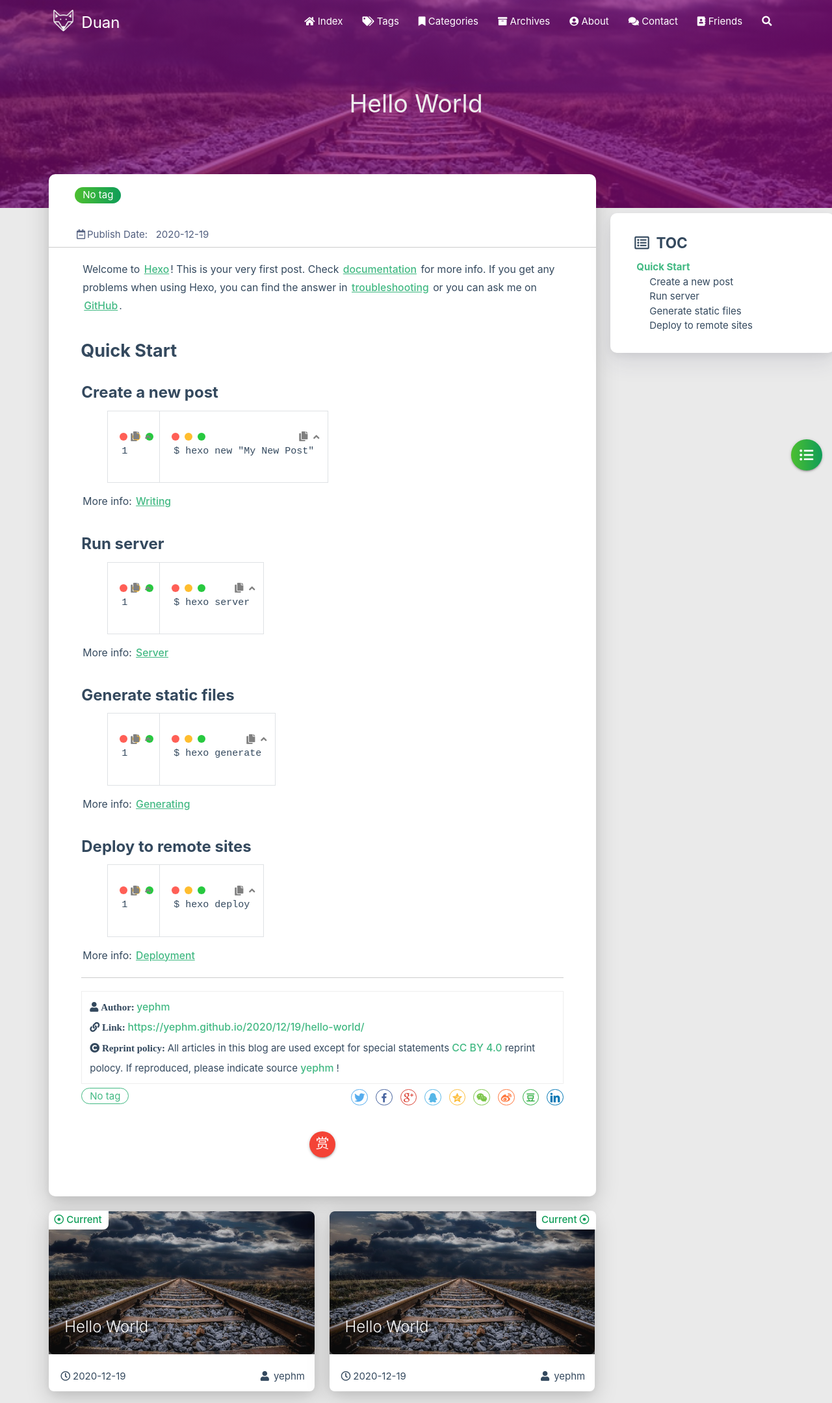
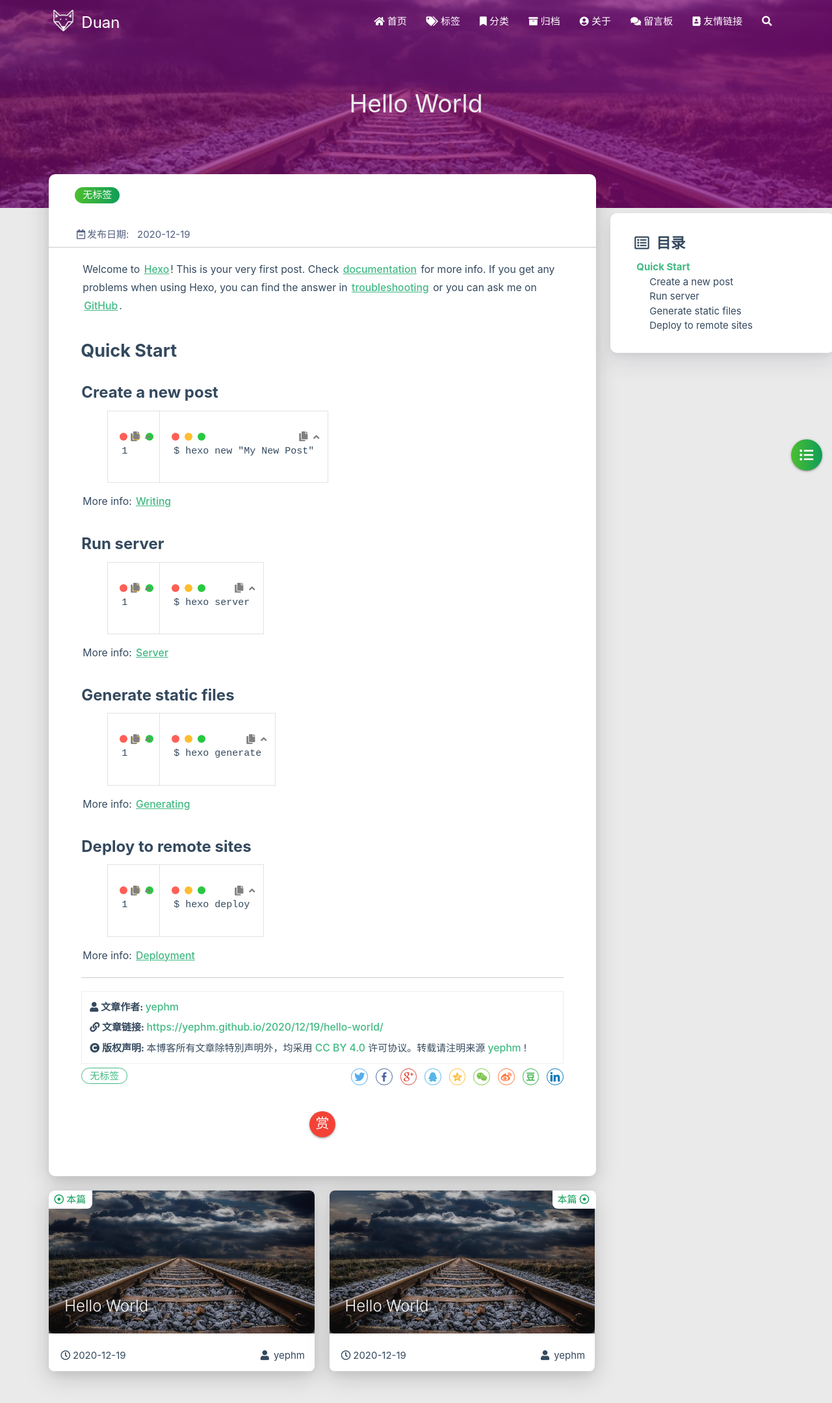
Before and after one commit to yephm/yephm.github.io, a plain HTML site: page 2020/12/19/hello-world/index.html in a window 1280 px wide. Shown: the top 2159 px of the page at 65% size. Drawn offline with Linux system fonts and the light colour scheme; some packages are replaced by stand-ins of ours; no server answers; a script that the page names is missing.

Commit message:
Site updated: 2020-12-20 09:45:41

```diff
--- a/2020/12/19/hello-world/index.html
+++ b/2020/12/19/hello-world/index.html
@@ -1,5 +1,5 @@
 <!DOCTYPE HTML>
-<html lang="en">
+<html lang="zh-CN">
 
 
 <head>
@@ -57,7 +57,7 @@
 
       <i class="fas fa-home" style="zoom: 0.6;"></i>
 
-      <span>Index</span>
+      <span>首页</span>
     </a>
 
   </li>
@@ -68,7 +68,7 @@
 
       <i class="fas fa-tags" style="zoom: 0.6;"></i>
 
-      <span>Tags</span>
+      <span>标签</span>
     </a>
 
   </li>
@@ -79,7 +79,7 @@
 
       <i class="fas fa-bookmark" style="zoom: 0.6;"></i>
 
-      <span>Categories</span>
+      <span>分类</span>
     </a>
 
   </li>
@@ -90,7 +90,7 @@
 
       <i class="fas fa-archive" style="zoom: 0.6;"></i>
 
-      <span>Archives</span>
+      <span>归档</span>
     </a>
 
   </li>
@@ -101,7 +101,7 @@
 
       <i class="fas fa-user-circle" style="zoom: 0.6;"></i>
 
-      <span>About</span>
+      <span>关于</span>
     </a>
 
   </li>
@@ -112,7 +112,7 @@
 
       <i class="fas fa-comments" style="zoom: 0.6;"></i>
 
-      <span>Contact</span>
+      <span>留言板</span>
     </a>
 
   </li>
@@ -123,14 +123,14 @@
 
       <i class="fas fa-address-book" style="zoom: 0.6;"></i>
 
-      <span>Friends</span>
+      <span>友情链接</span>
     </a>
 
   </li>
 
   <li>
     <a href="#searchModal" class="modal-trigger waves-effect waves-light">
-      <i id="searchIcon" class="fas fa-search" title="Search" style="zoom: 0.85;"></i>
+      <i id="searchIcon" class="fas fa-search" title="搜索" style="zoom: 0.85;"></i>
     </a>
   </li>
 </ul>
@@ -160,7 +160,7 @@
 
 			    <i class="fa-fw fas fa-home"></i>
 
-			Index
+			首页
 		</a>
 
         </li>
@@ -171,7 +171,7 @@
 
 			    <i class="fa-fw fas fa-tags"></i>
 
-			Tags
+			标签
 		</a>
 
         </li>
@@ -182,7 +182,7 @@
 
 			    <i class="fa-fw fas fa-bookmark"></i>
 
-			Categories
+			分类
 		</a>
 
         </li>
@@ -193,7 +193,7 @@
 
 			    <i class="fa-fw fas fa-archive"></i>
 
-			Archives
+			归档
 		</a>
 
         </li>
@@ -204,7 +204,7 @@
 
 			    <i class="fa-fw fas fa-user-circle"></i>
 
-			About
+			关于
 		</a>
 
         </li>
@@ -215,7 +215,7 @@
 
 			    <i class="fa-fw fas fa-comments"></i>
 
-			Contact
+			留言板
 		</a>
 
         </li>
@@ -226,7 +226,7 @@
 
 			    <i class="fa-fw fas fa-address-book"></i>
 
-			Friends
+			友情链接
 		</a>
 
         </li>
@@ -430,7 +430,7 @@
                 <div class="col s7">
 
                           <div class="article-tag">
-                            <span class="chip bg-color">No tag</span>
+                            <span class="chip bg-color">无标签</span>
                           </div>
 
                 </div>
@@ -442,7 +442,7 @@
             <div class="post-info">
 
                 <div class="post-date info-break-policy">
-                    <i class="far fa-calendar-minus fa-fw"></i>Publish Date:&nbsp;&nbsp;
+                    <i class="far fa-calendar-minus fa-fw"></i>发布日期:&nbsp;&nbsp;
                     2020-12-19
                 </div>
 
@@ -485,7 +485,7 @@
             <div class="reprint__author">
                 <span class="reprint-meta" style="font-weight: bold;">
                     <i class="fas fa-user">
-                        Author:
+                        文章作者:
                     </i>
                 </span>
                 <span class="reprint-info">
@@ -495,7 +495,7 @@
             <div class="reprint__type">
                 <span class="reprint-meta" style="font-weight: bold;">
                     <i class="fas fa-link">
-                        Link:
+                        文章链接:
                     </i>
                 </span>
                 <span class="reprint-info">
@@ -505,13 +505,13 @@
             <div class="reprint__notice">
                 <span class="reprint-meta" style="font-weight: bold;">
                     <i class="fas fa-copyright">
-                        Reprint policy:
+                        版权声明:
                     </i>
                 </span>
                 <span class="reprint-info">
-                    All articles in this blog are used except for special statements
+                    本博客所有文章除特別声明外，均采用
                     <a href="https://creativecommons.org/licenses/by/4.0/deed.zh" rel="external nofollow noreferrer" target="_blank">CC BY 4.0</a>
-                    reprint polocy. If reproduced, please indicate source
+                    许可协议。转载请注明来源
                     <a href="/about" target="_blank">yephm</a>
                     !
                 </span>
@@ -521,7 +521,7 @@
 
     <script async defer>
       document.addEventListener("copy", function (e) {
-        let toastHTML = '<span>Copied successfully, please follow the reprint policy of this article</span><button class="btn-flat toast-action" onclick="navToReprintStatement()" style="font-size: smaller">more</a>';
+        let toastHTML = '<span>复制成功，请遵循本文的转载规则</span><button class="btn-flat toast-action" onclick="navToReprintStatement()" style="font-size: smaller">查看</a>';
         M.toast({html: toastHTML})
       });
 
@@ -536,7 +536,7 @@
                 <div class="post-meta__tag-list" style="display: inline-block;">
 
                         <div class="article-tag">
-                            <span class="chip bg-color">No tag</span>
+                            <span class="chip bg-color">无标签</span>
                         </div>
 
                 </div>
@@ -706,7 +706,7 @@
 
         <div class="article col s12 m6" data-aos="fade-up" data-aos="fade-up">
             <div class="article-badge left-badge text-color">
-                <i class="far fa-dot-circle"></i>&nbsp;Current
+                <i class="far fa-dot-circle"></i>&nbsp;本篇
             </div>
             <div class="card">
                 <a href="/2020/12/19/hello-world/">
@@ -744,7 +744,7 @@
 
         <div class="article col s12 m6" data-aos="fade-up">
             <div class="article-badge right-badge text-color">
-                Current&nbsp;<i class="far fa-dot-circle"></i>
+                本篇&nbsp;<i class="far fa-dot-circle"></i>
             </div>
             <div class="card">
                 <a href="/2020/12/19/hello-world/">
@@ -807,7 +807,7 @@
     </div>
     <div id="toc-aside" class="expanded col l3 hide-on-med-and-down">
         <div class="toc-widget card" style="background-color: white;">
-            <div class="toc-title"><i class="far fa-list-alt"></i>&nbsp;&nbsp;TOC</div>
+            <div class="toc-title"><i class="far fa-list-alt"></i>&nbsp;&nbsp;目录</div>
             <div id="toc-content"></div>
         </div>
     </div>
@@ -1036,8 +1036,8 @@
 <div id="searchModal" class="modal">
     <div class="modal-content">
         <div class="search-header">
-            <span class="title"><i class="fas fa-search"></i>&nbsp;&nbsp;Search</span>
-            <input type="search" id="searchInput" name="s" placeholder="Please enter a search keyword"
+            <span class="title"><i class="fas fa-search"></i>&nbsp;&nbsp;搜索</span>
+            <input type="search" id="searchInput" name="s" placeholder="请输入搜索的关键字"
                    class="search-input">
         </div>
         <div id="searchResult"></div>
```
Also changed, not shown: archives/2020/12/index.html (+23 -23 lines), archives/2020/index.html (+23 -23 lines), archives/index.html (+23 -23 lines), index.html (+19 -19 lines).
